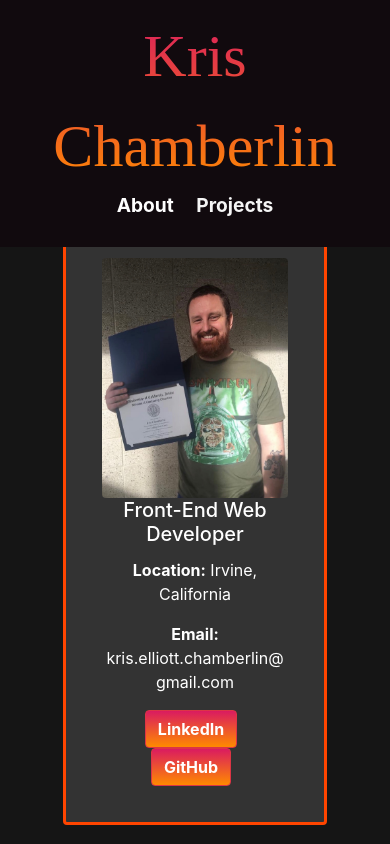
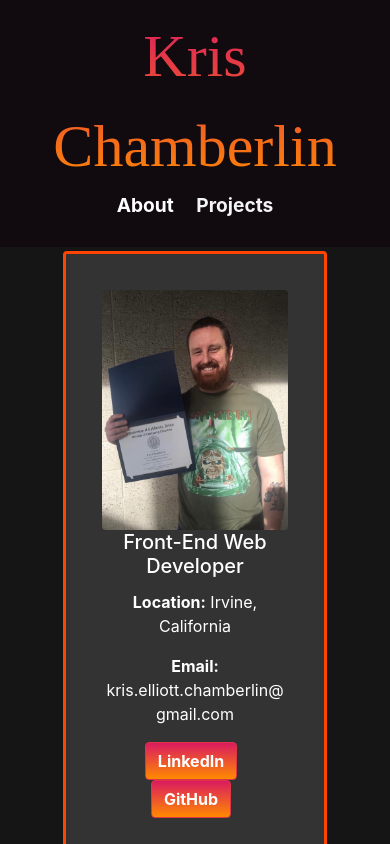
Before and after one commit to kechamberlin/kris-chamberlin-portfolio, a React (Create React App) app: page / in a window 390 px wide. Shown: the top 844 px of the page. Built offline with nearby package versions, Linux system fonts and the light colour scheme; a web font is replaced by a local one.

Commit message:
Added new media max-width of 475px. - For about class, made padding-top:5rem so that whole card shows on mobile devices.

```diff
--- a/src/App.css
+++ b/src/App.css
@@ -500,3 +500,9 @@ table th {
     justify-content: center;
   }
 }
+
+@media (max-width: 475px) {
+  .about {
+    padding-top: 5rem;
+  }
+}
```
